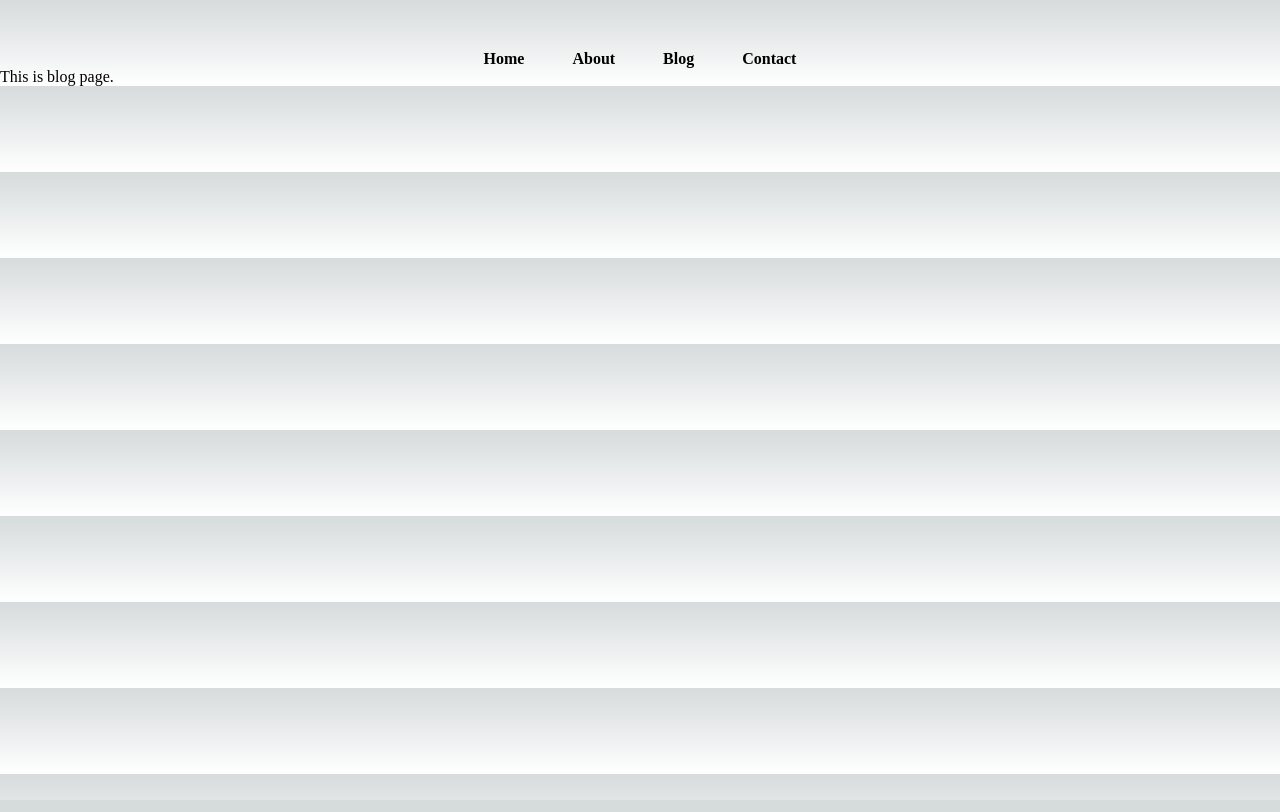
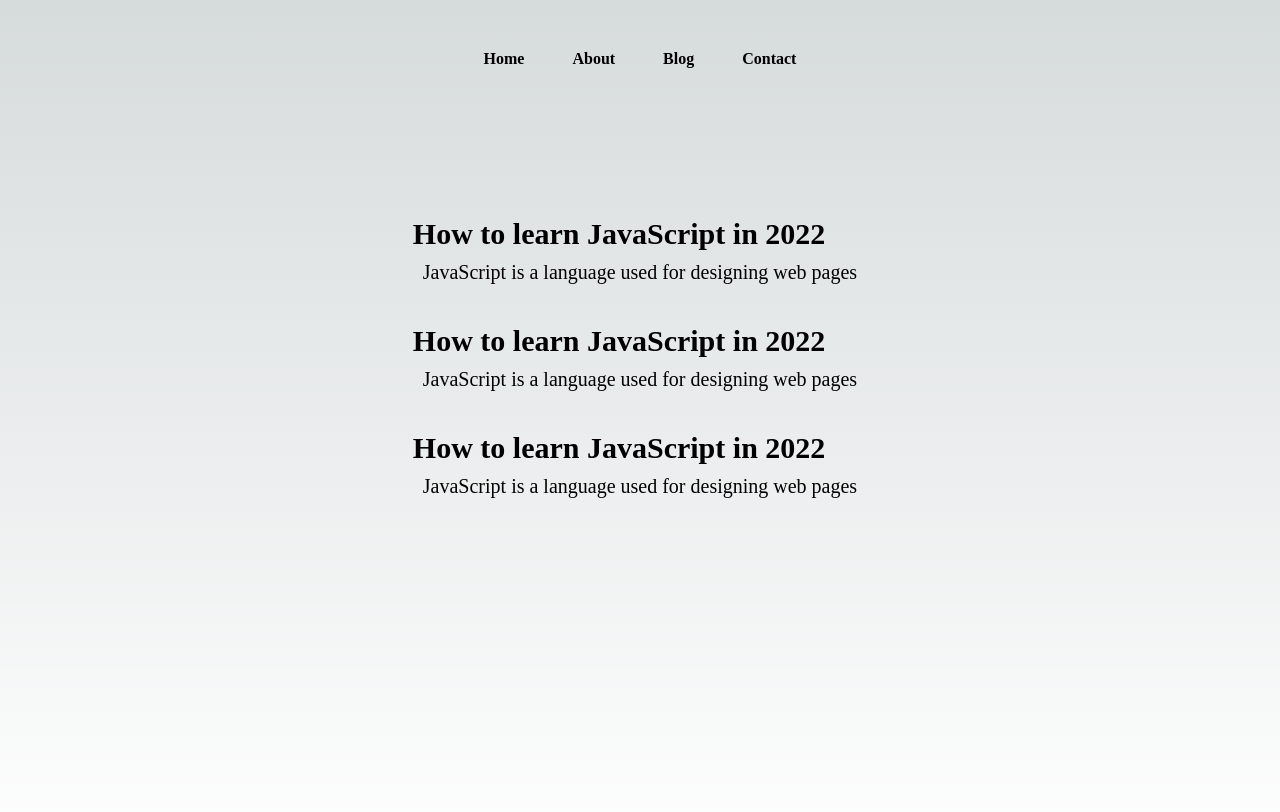
Before and after one commit to mrakib007/next-js-learning, a Next.js app in the folder huntingcoder/: page /blog in a window 1280 px wide. Shown: the top 812 px of the page. Built offline with nearby package versions, Linux system fonts and the light colour scheme.

Commit message:
Added blogpost

```diff
--- a/huntingcoder/pages/blog.js
+++ b/huntingcoder/pages/blog.js
@@ -1,11 +1,33 @@
-import React from 'react'
-
+import React from "react";
+import styles from "../styles/Blog.module.css";
+import Link from "next/link";
 const Blog = () => {
   return (
-    <div>
-      This is blog page.
+    <div className={styles.container}>
+      <main className={styles.main}>
+        <div className={styles.myDiv}>
+        <div className={styles.blogItem}>
+          <Link href={'/blogpost/learn-javascript'}>
+          <h3 className={styles.blogItemh3}>How to learn JavaScript in 2022</h3>
+          </Link>
+          <p className={styles.blogItemp}>JavaScript is a language used for designing web pages</p>
+        </div>
+        <div className={styles.blogItem}>
+          <Link href={'/blogpost/learn-javascript'}>
+          <h3 className={styles.blogItemh3}>How to learn JavaScript in 2022</h3>
+          </Link>
+          <p className={styles.blogItemp}>JavaScript is a language used for designing web pages</p>
+        </div>
+        <div className={styles.blogItem}>
+          <Link href={'/blogpost/learn-javascript'}>
+          <h3 className={styles.blogItemh3}>How to learn JavaScript in 2022</h3>
+          </Link>
+          <p className={styles.blogItemp}>JavaScript is a language used for designing web pages</p>
+        </div>
+        </div>
+      </main>
     </div>
-  )
-}
+  );
+};
 
 export default Blog;
--- /dev/null
+++ b/huntingcoder/styles/Blog.module.css
@@ -0,0 +1,28 @@
+.main{
+    min-height: 100vh;
+    flex: 1;
+    display: flex;
+    flex-direction: column;
+    justify-content: center;
+    align-items: center;
+    padding-top: 3rem;
+}
+.blogItemh3{
+    cursor: pointer;
+    font-size: 30px;
+}
+.blogItemp{
+    font-size: 20px;
+}
+.myDiv {
+    min-height: calc(100vh - 200px);
+    justify-content: center;
+    align-items: center;
+  }
+.blogItem{
+    margin-top: 20px;
+    padding: 5px;
+}
+.blogItem p{
+    padding: 10px;
+}
--- /dev/null
+++ b/huntingcoder/styles/BlogPost.module.css
@@ -0,0 +1,12 @@
+.main{
+    min-height: 100vh;
+    flex: 1;
+    display: flex;
+    flex-direction: column;
+    justify-content: center;
+    align-items: center;
+    padding-top: 3rem;
+}
+.container{
+    padding: 0 10rem;
+}
```
Also changed, not shown: huntingcoder/pages/blogpost/[slug].js (+9 -1 lines).
